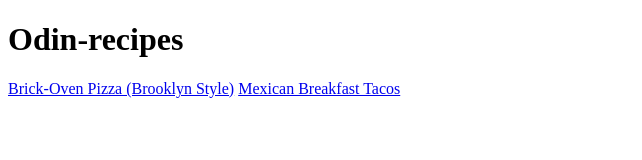
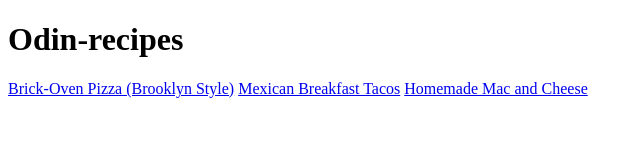
Before and after one commit to bbrandito/odin-recipes, a plain HTML site: page index.html in a window 1280 px wide. Shown: the whole page, without its empty margins (0-642 px from the left). Drawn offline with Linux system fonts and the light colour scheme.

Commit message:
add M&C to Index

```diff
--- a/index.html
+++ b/index.html
@@ -10,5 +10,6 @@
     <h1>Odin-recipes</h1>
     <a href="recipes/pizza.html">Brick-Oven Pizza (Brooklyn Style)</a>
     <a href="recipes/tacos.html">Mexican Breakfast Tacos</a>
+    <a href="recipes/Mac_and_Cheese.html">Homemade Mac and Cheese</a>
 </body>
 </html>
```
